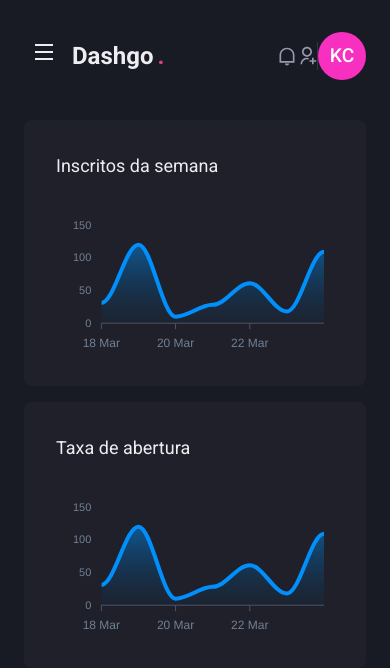
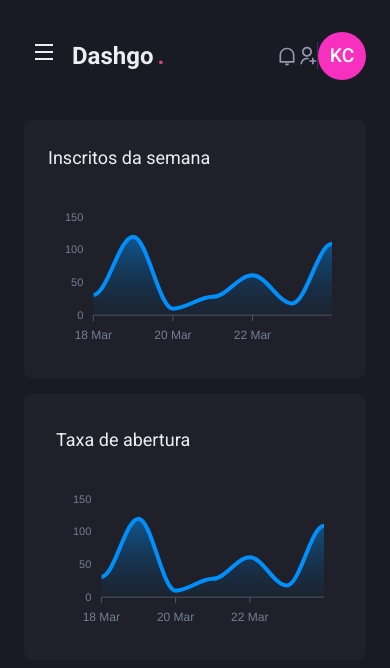
Before and after one commit to KaiqueCovo/dashgo, a Next.js app: page /dashboard in a window 390 px wide. Shown: the top 668 px of the page. Built offline with nearby package versions, Linux system fonts and the light colour scheme.

Commit message:
refactor: responsive box dashboad

```diff
--- a/src/pages/dashboard.tsx
+++ b/src/pages/dashboard.tsx
@@ -71,7 +71,7 @@ const Dashboard: NextPage = () => {
 
         <SimpleGrid flex={1} gap={4} minChildWidth="320px" alignItems="flex-start">
           <Box
-            p="8"
+            p={{ base: '6', md: '8' }}
             bg="gray.800"
             borderRadius={8}
             pb="4"
```
